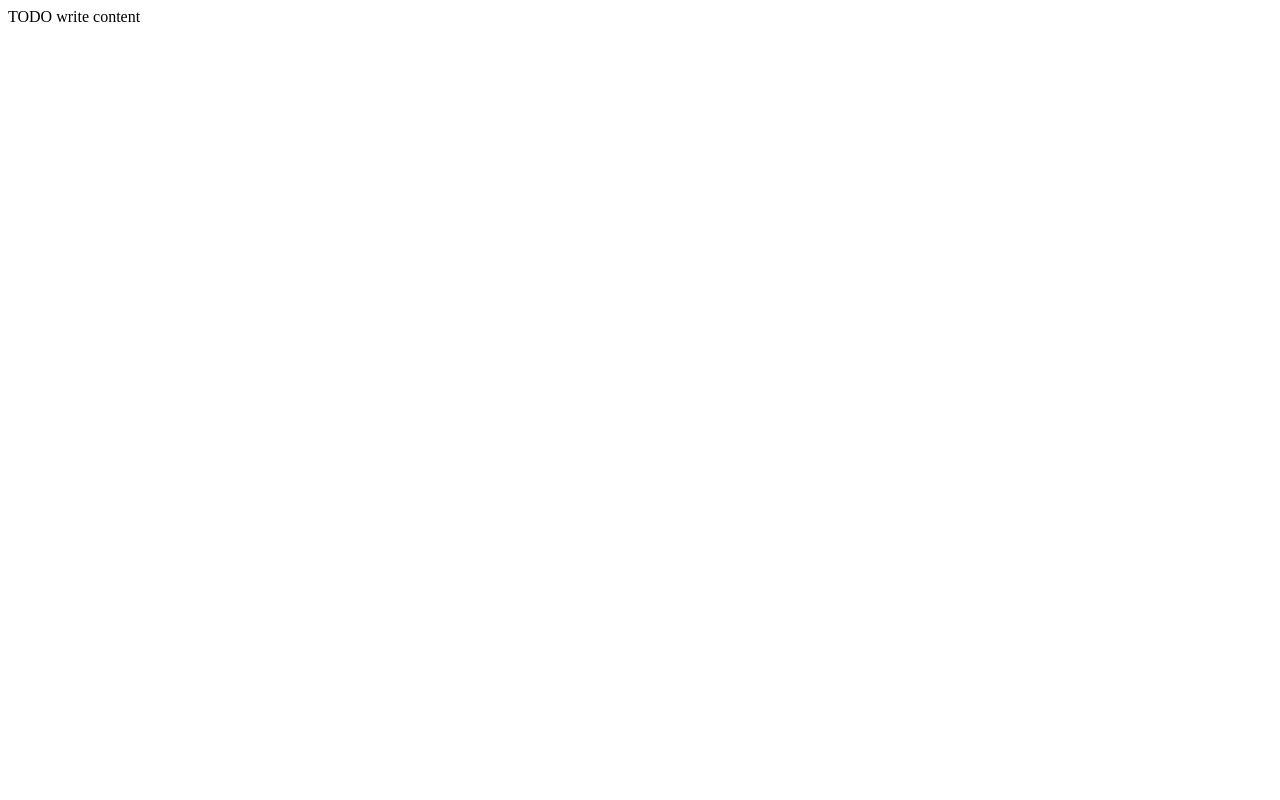
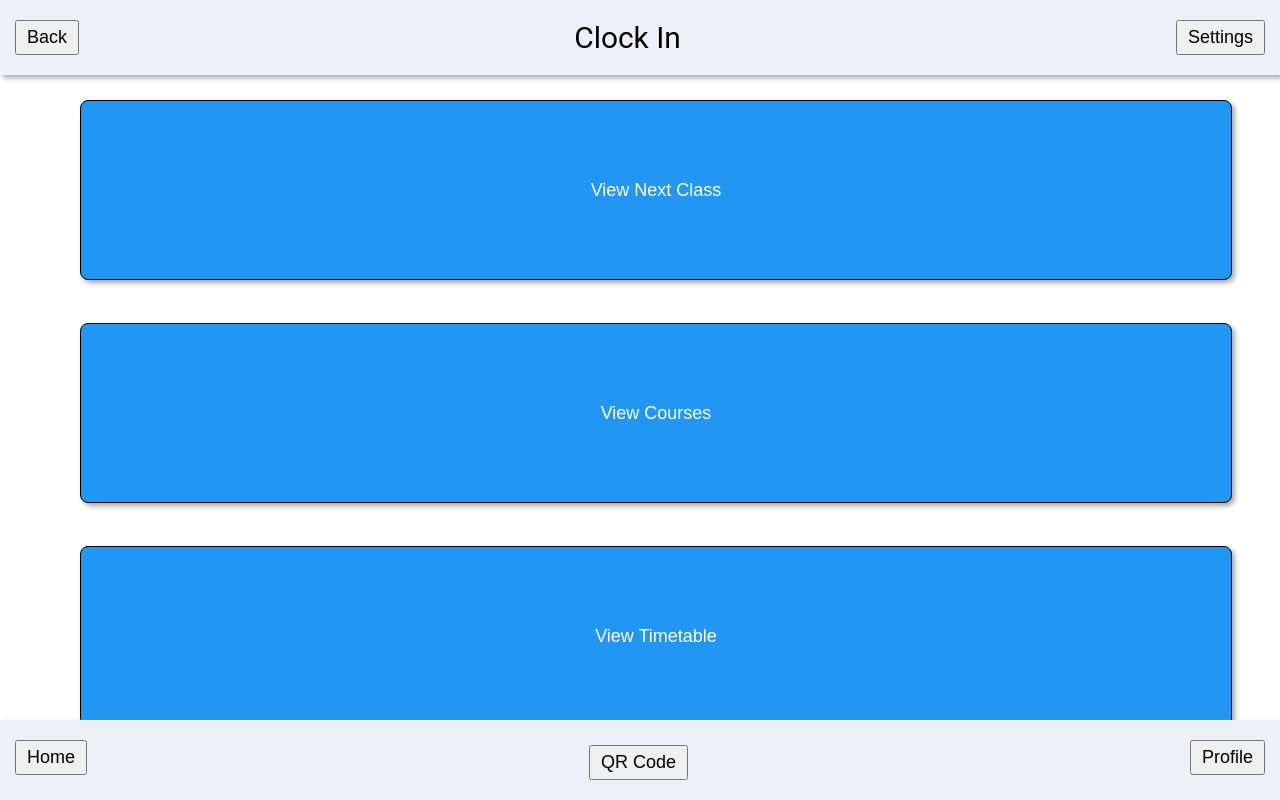
Before and after one commit to realere/Clock-In-app, a plain HTML site: page public_html/homepage.html in a window 1280 px wide. Drawn offline with Linux system fonts and the light colour scheme.

Commit message:
Home page working now refactoring

```diff
--- a/public_html/clockIn.css
+++ b/public_html/clockIn.css
@@ -73,6 +73,17 @@ button{
 
 
 
+#QRCodeImg{
+    position: relative;
+    width: 200px;
+    height: auto;
+    margin-left: 80px;
+    margin-top: 40px;
+    margin-right: 10px;
+    margin-bottom: 3px;
+    padding: 10px 10px;
+
+}
 
 #displayDateTime{
     position: relative;
@@ -98,21 +109,47 @@ button{
 #nextClass{
     position: relative;
     width: 90%;
-    margin: 10px auto;
+   /* margin: 10px auto;*/
     padding: 10px 0px;
-   margin: 0px 15px;
+    margin: 0px 15px;
 
 }
 
 
-#QRCodeImg{
+
+.homepage-button{
+
     position: relative;
-    width: 200px;
-    height: auto;
+    height: 180px;
+    width:  90%;
+    border-radius: 8px;
     margin-left: 80px;
     margin-top: 40px;
     margin-right: 10px;
     margin-bottom: 3px;
-    padding: 10px 10px;
+/*    padding: 10px 10px;*/
 
 }
+
+
+#ViewCourses-button{
+    position: relative;
+    width: 90%;
+    padding: 10px 0px;
+
+}
+
+#viewNextClass-button{
+    position: relative;
+    width: 90%;
+    padding: 10px 0px;
+
+}
+
+#viewTimetable-button{
+    position: relative;
+    width: 90%;
+    padding: 10px 0px;
+
+
+}
--- a/public_html/clockinandroid.css
+++ b/public_html/clockinandroid.css
@@ -42,3 +42,12 @@ body{
     color: white;
     border-radius: 8px;
 }
+
+.homepage-button{
+    background-color: red;
+    width: 328px;
+    border: 1px black solid;
+    background-color: #2196f3 ;
+    box-shadow: darkgray 3px 3px 5px;
+    color: white;
+}
--- a/public_html/homepage.html
+++ b/public_html/homepage.html
@@ -6,11 +6,46 @@ and open the template in the editor.
 -->
 <html>
     <head>
-        <title>TODO supply a title</title>
+        <title>ClockIn</title>
         <meta charset="UTF-8">
         <meta name="viewport" content="width=device-width, initial-scale=1.0">
+        <link type="text/css" rel="stylesheet" href="clockIn.css"/>
+        <link type="text/css" rel="stylesheet" href="clockinandroid.css"/>
     </head>
     <body>
-        <div>TODO write content</div>
+        <div id="top-navbar">
+            <button id="back-button" onclick="displayLastPage">Back</button>
+            Clock In
+            <button id="settings-button" onclick="getToSettings">Settings</button>
+        </div>
+
+        <div id="container">
+            <div>
+            <button class="homepage-button"  id="viewNextClass-button"  onclick="viewnextclass">
+
+             View Next Class
+         </button>
+
+            </div>
+            <div>
+        <button class="homepage-button" id="ViewCourses-button" onclick="ViewCourses">
+            View Courses
+
+         </button>
+
+          </div>
+            <div>
+         <button class="homepage-button" id="viewTimetable-button" onclick="viewTimetable">
+
+             View Timetable
+
+         </button>
+          </div>
+         </div>
+        <div id="bottom-navbar">
+            <button id="home-button" onclick="goHome()">Home</button>
+            <button id="QrCodePage-button" onclick="displayQrCodePage">QR Code</button>
+            <button id="profile-button" onclick="getProfile">Profile</button>
+        </div>
     </body>
 </html>
```
